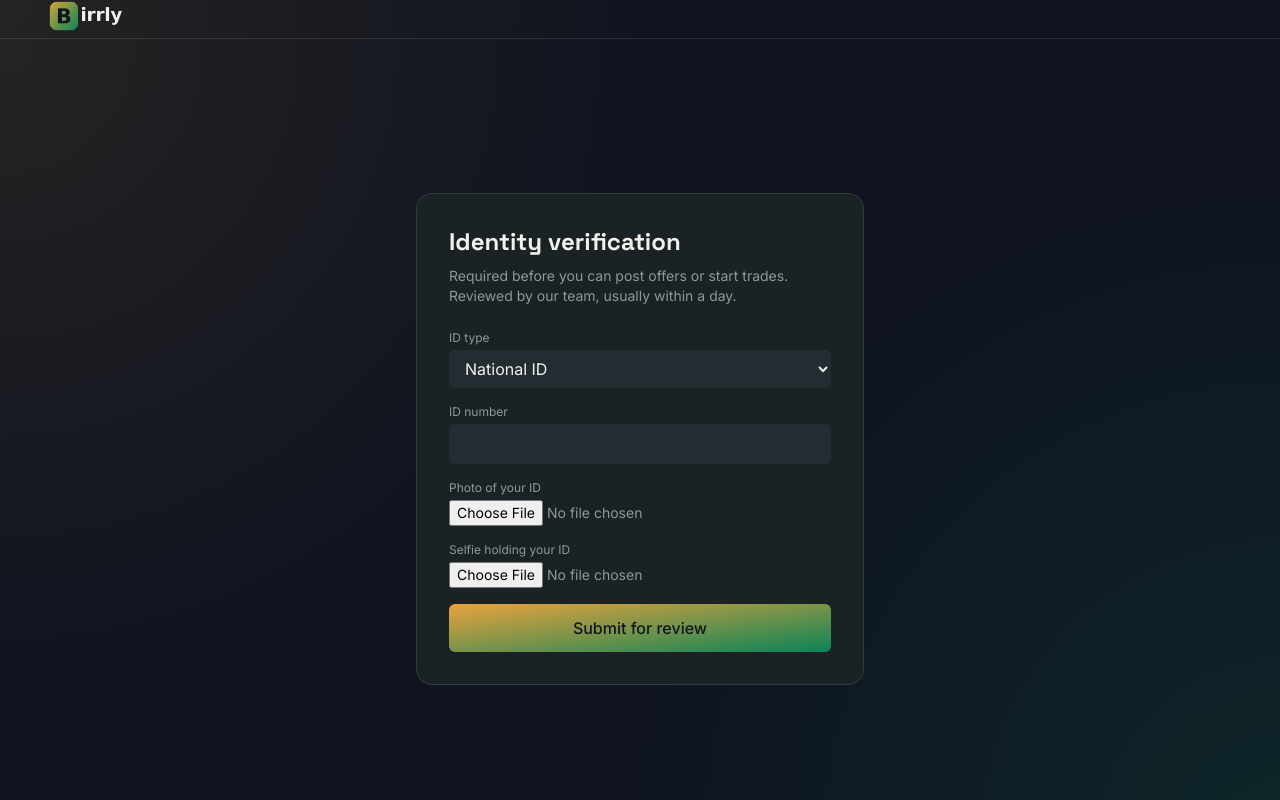
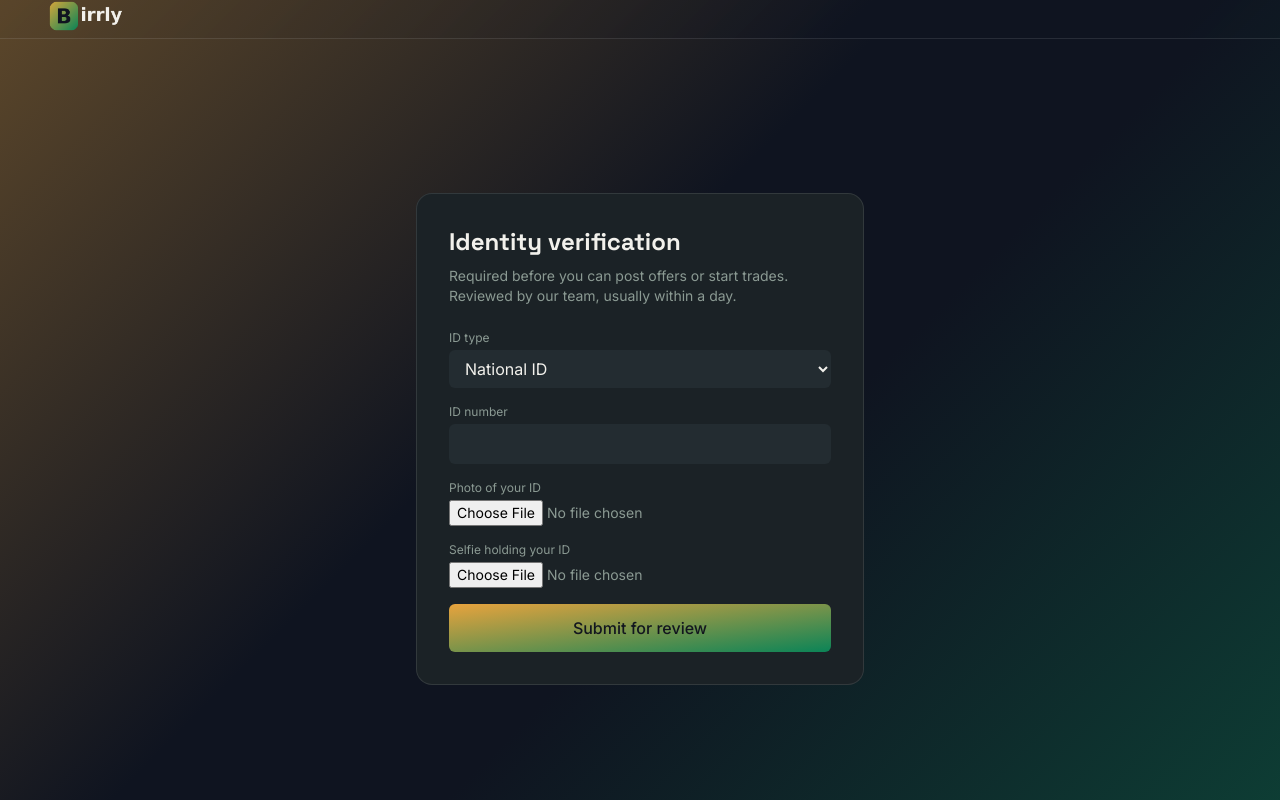
Before and after one commit to abi677715-del/kuno-p2p-platform, a Next.js app in the folder frontend/: page /kyc in a window 1280 px wide. Shown: the top 800 px of the page. Built offline with nearby package versions, Linux system fonts and the light colour scheme; no server answers.

Commit message:
Update globals.css

```diff
--- a/frontend/app/globals.css
+++ b/frontend/app/globals.css
@@ -10,20 +10,16 @@
 
 body {
   background-color: #0f1420;
-  background-image:
-    radial-gradient(1200px circle at 0% 0%, rgba(232, 163, 61, 0.10), transparent 55%),
-    radial-gradient(1200px circle at 100% 100%, rgba(11, 132, 87, 0.16), transparent 55%);
+  background-image: linear-gradient(135deg, rgba(232, 163, 61, 0.34) 0%, #0f1420 42%, #0f1420 58%, rgba(11, 132, 87, 0.38) 100%);
   background-attachment: fixed;
   color: #f2f1ec;
 }
 
 /* Every page's <main> paints its own bg-ink over the body, so the logo's
-   gold-to-teal wash is applied here too, keeping it visible everywhere. */
+   gold-to-teal diagonal is repeated here too, keeping it visible everywhere. */
 .bg-ink {
   background-color: #0f1420;
-  background-image:
-    radial-gradient(1200px circle at 0% 0%, rgba(232, 163, 61, 0.10), transparent 55%),
-    radial-gradient(1200px circle at 100% 100%, rgba(11, 132, 87, 0.16), transparent 55%);
+  background-image: linear-gradient(135deg, rgba(232, 163, 61, 0.34) 0%, #0f1420 42%, #0f1420 58%, rgba(11, 132, 87, 0.38) 100%);
   background-attachment: fixed;
 }
 
```
